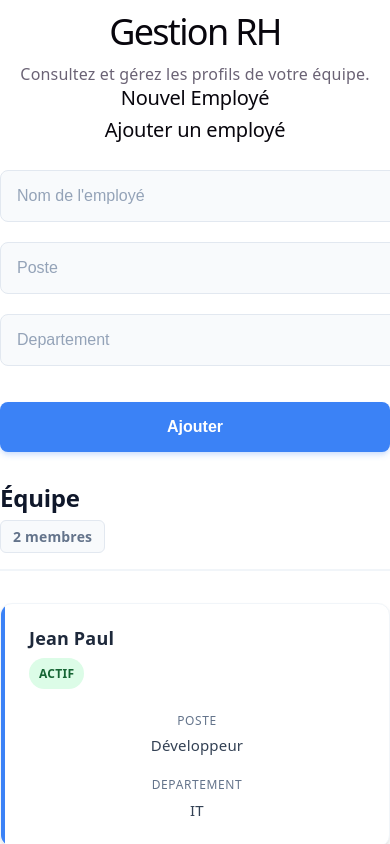
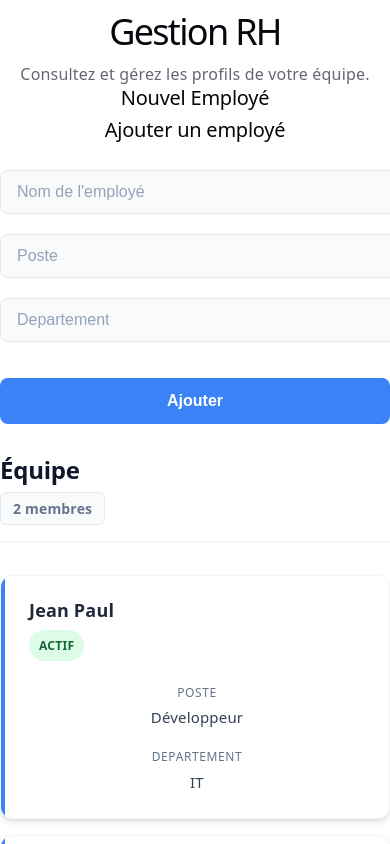
Before and after one commit to Zaz528/EmployeeDirectory, a React (Vite) app: page / in a window 390 px wide. Shown: the top 844 px of the page. Built offline with nearby package versions, Linux system fonts and the light colour scheme.

Commit message:
Mise à jour du design CSS

```diff
--- a/src/App.css
+++ b/src/App.css
@@ -89,8 +89,3 @@ body {
   color: var(--text-muted);
   font-size: 0.875rem;
 }
-
-h2 {
-  margin-top: 40px;
-  color: #555;
-}
--- a/src/components/EmployeeForm.css
+++ b/src/components/EmployeeForm.css
@@ -53,23 +53,4 @@
   border: none;
   border-radius: 8px;
   cursor: pointer;
-  transition: all 0.2s ease;
-  box-shadow: 0 4px 6px -1px rgba(59, 130, 246, 0.2), 0 2px 4px -1px rgba(59, 130, 246, 0.1);
 }
-
-.employee-form button:hover {
-  background-color: #2563eb;
-  transform: translateY(-1px);
-  box-shadow: 0 10px 15px -3px rgba(59, 130, 246, 0.3), 0 4px 6px -2px rgba(59, 130, 246, 0.1);
-}
-
-.employee-form button:active {
-  transform: translateY(0);
-}
-
-@media (max-width: 640px) {
-  .employee-form input,
-  .employee-form button {
-    padding: 1rem;
-  }
-}
```
